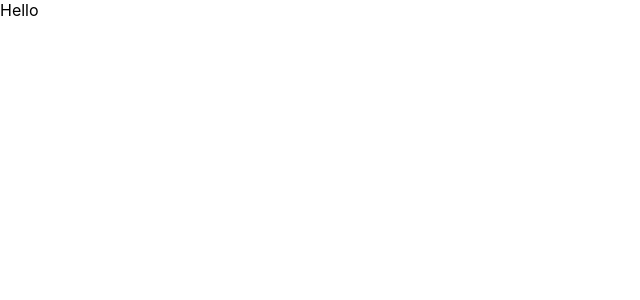
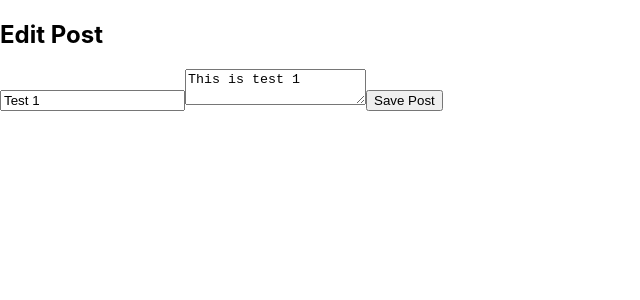
Before and after one commit to KenPhetmany/React-TutorialRedux, a React (Create React App) app: page /editTodo/1 in a window 1280 px wide. Shown: the top 300 px of the page, without its empty margins (0-640 px from the left). Built offline with nearby package versions, Linux system fonts and the light colour scheme.

Commit message:
Added an edit Todo feature.

```diff
--- a/src/features/editTodo/EditTodo.tsx
+++ b/src/features/editTodo/EditTodo.tsx
@@ -1,7 +1,48 @@
-import React, { Component } from "react";
+import React, { Component, useState } from "react";
+import { useDispatch, useSelector } from "react-redux";
+import { useParams } from "react-router-dom";
+import { todoUpdated } from "../../services/reducers/todo/todoSlice";
+import { RootState } from "../../services/store";
 
 const EditTodo = () => {
-  return <div>Hello</div>;
+  const params = useParams();
+  const todo = useSelector((state: RootState) =>
+    state.todos.find((todo) => todo.id && params)
+  );
+  const [title, setTitle] = useState(todo?.title);
+  const [description, setDescription] = useState(todo?.description);
+  const dispatch = useDispatch();
+
+  const onSaveTodo = () => {
+    if (title && description) {
+      dispatch(todoUpdated({ id: params, title, description }));
+    }
+  };
+
+  return (
+    <section>
+      <h2>Edit Post</h2>
+      <label htmlFor="todoTitle"></label>
+      <input
+        type="text"
+        id="todoTitle"
+        name="todoTitle"
+        placeholder="What's on your mind?"
+        value={title}
+        onChange={(e) => setTitle(e.target.value)}
+      />
+      <label htmlFor="todoDescription"></label>
+      <textarea
+        name="todoDescription"
+        id="todoDescription"
+        value={description}
+        onChange={(e) => setDescription(description)}
+      />
+      <button type="button" onClick={onSaveTodo}>
+        Save Post
+      </button>
+    </section>
+  );
 };
 
 export default EditTodo;
--- a/src/features/singleTodo/SingleTodo.tsx
+++ b/src/features/singleTodo/SingleTodo.tsx
@@ -1,7 +1,7 @@
 import * as React from "react";
 import { useSelector } from "react-redux";
 import { RootState } from "../../services/store";
-import { useParams } from "react-router-dom";
+import { Link, useParams } from "react-router-dom";
 
 const SingleTodo = () => {
   const params = useParams();
@@ -25,6 +25,9 @@ const SingleTodo = () => {
       <article className="post">
         <h2>{todo.title}</h2>
         <p className="post-content">{todo.description}</p>
+        <Link to={`/editTodo/${todo.id}`} className="button">
+          Edit Todo
+        </Link>
       </article>
     </section>
   );
```
Also changed, not shown: src/logo.svg (deleted).
